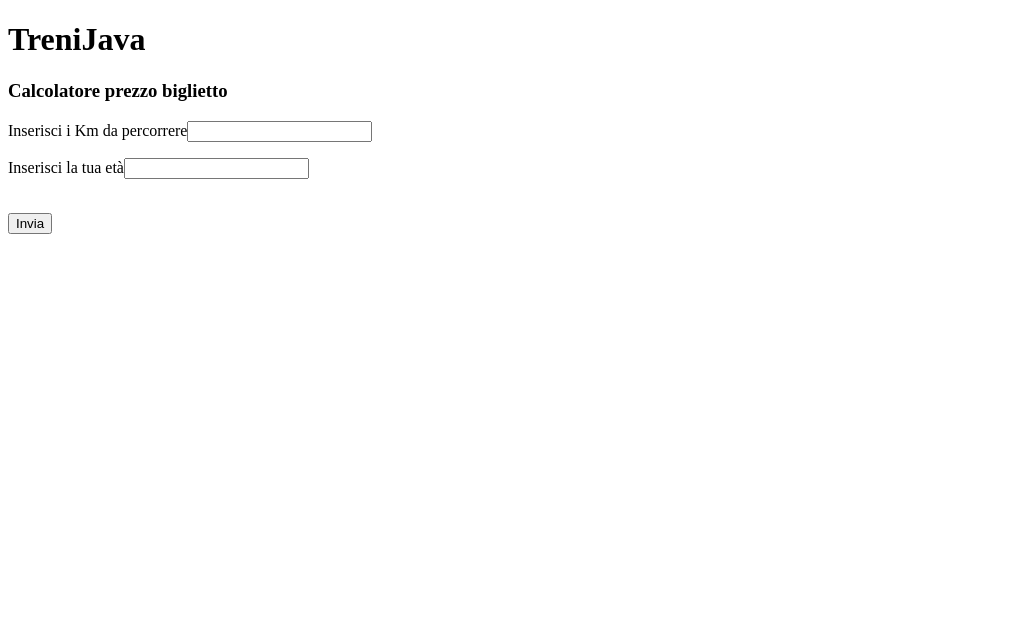
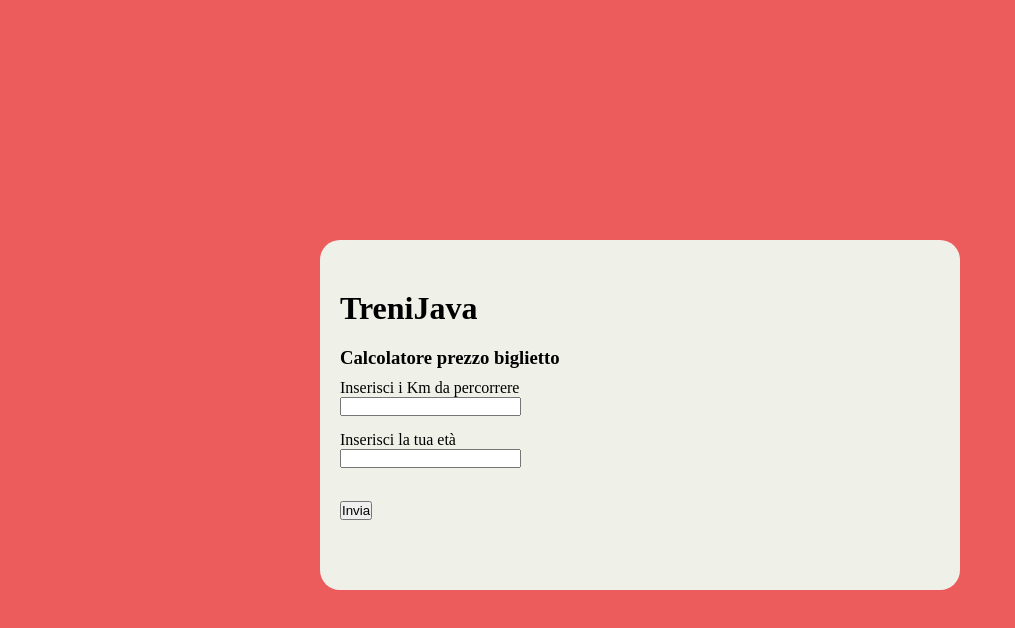
Before and after one commit to mecarm/js-biglietto-treno, a plain HTML site: page index.html in a window 1280 px wide. Shown: the whole page, without its empty margins (0-1015 px from the left). Drawn offline with Linux system fonts and the light colour scheme.

Commit message:
Versione custom

```diff
--- a/assets/css/style.css
+++ b/assets/css/style.css
@@ -0,0 +1,29 @@
+*{
+    margin: 0;
+    padding: 0;
+    box-sizing: border-box;
+}
+
+.container{
+    width: 50%;
+    margin: auto;
+    margin-top: 30vh;
+    background-color: rgb(239, 240, 231);
+    padding: 50px 20px;
+    border-radius: 20px;
+}
+
+h1{
+    padding-bottom: 20px;
+}
+h3{
+    padding-bottom: 10px;
+}
+
+input{
+    margin-bottom: 15px;
+}
+
+body{
+    background-color: rgb(237, 92, 92);
+}
--- a/index.html
+++ b/index.html
@@ -15,8 +15,8 @@
         <h3>Calcolatore prezzo biglietto</h3>
     <!-- Form input utente -->
         <form action="">
-            <p><label>Inserisci i Km da percorrere</label><input type="text" id="km"></p>
-            <p><label>Inserisci la tua età</label><input type="text" id="eta"></p>
+            <p><label>Inserisci i Km da percorrere</label><br> <input type="text" id="km"></p>
+            <p><label>Inserisci la tua età</label><br> <input type="text" id="eta"></p>
             <br>
             <button onclick="valida();return false">Invia</button>
         </form>
```
